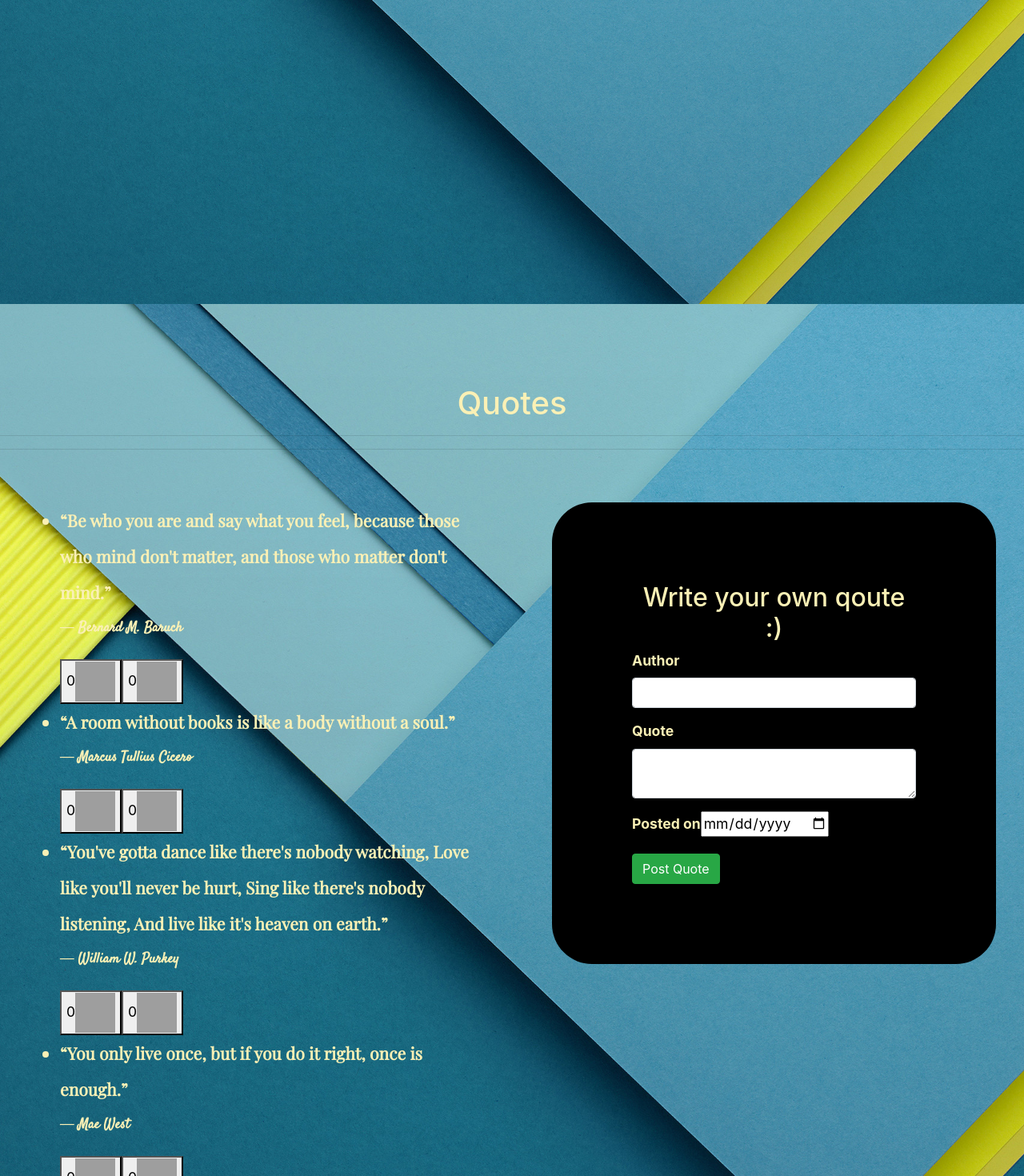
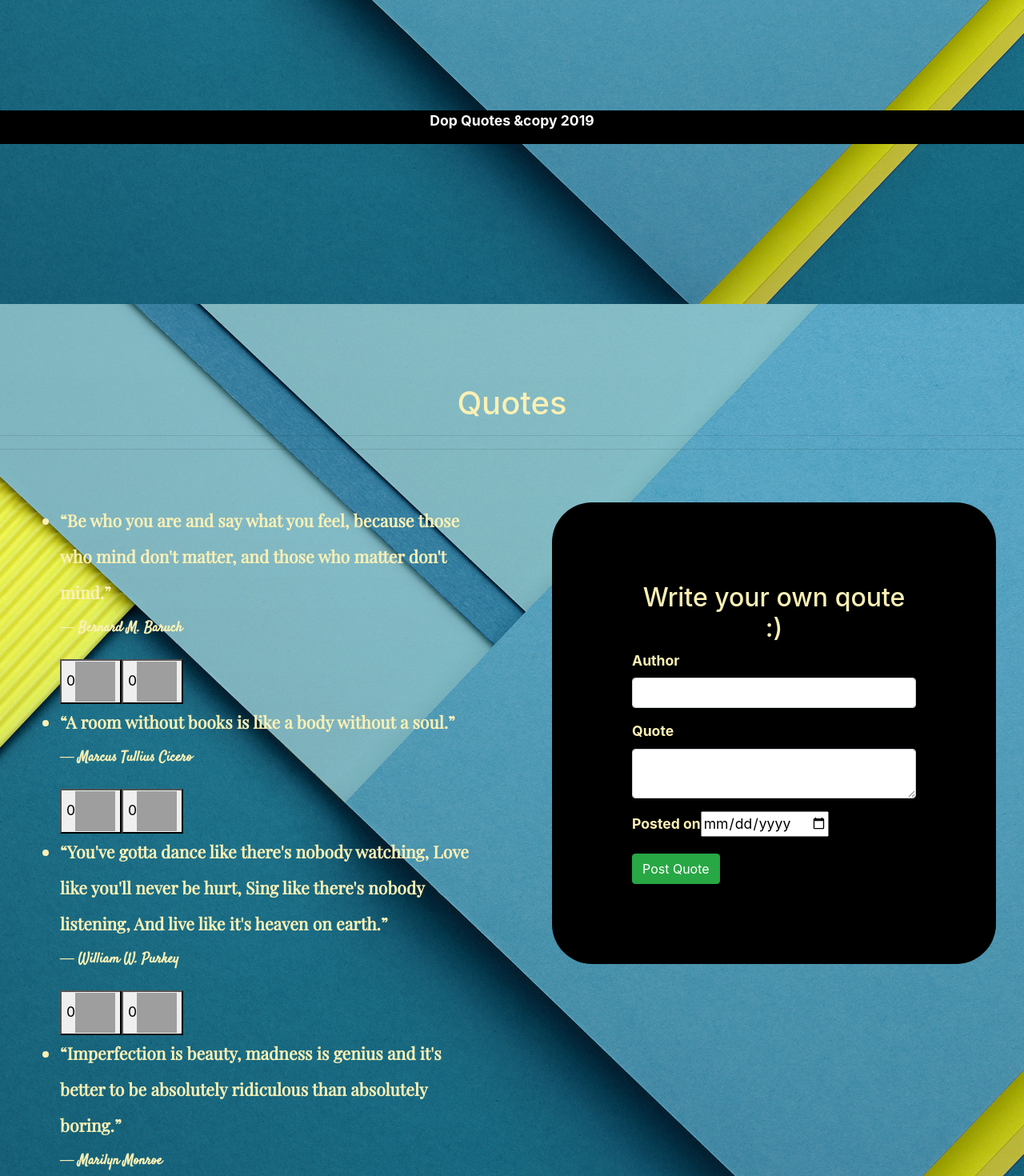
Before and after one commit to Sangwa-C/Quotes, an Angular app: page / in a window 1280 px wide. Shown: the part 620-2090 px from the top of the page at 80% size. Built offline with nearby package versions, Linux system fonts and the light colour scheme; grey boxes are pictures that could not be loaded.

Commit message:
updated the q-form components

```diff
--- a/src/app/q-body/q-body.component.css
+++ b/src/app/q-body/q-body.component.css
@@ -31,4 +31,15 @@ button{
   padding:100px;
   background-color: black;
   border-radius:50px;
+  /* margin-top: 100px; */
 }
+
+.footer {
+  position: fixed;
+  left: 0;
+  bottom: 0;
+  width: 100%;
+  background-color: black;
+  color: white;
+  text-align: center;
+}
--- a/src/app/q-body/q-body.component.html
+++ b/src/app/q-body/q-body.component.html
@@ -21,9 +21,13 @@
     <div class="col-sm-6">
       <div class="form">
 
-        <app-q-form (addQuote)="addNewQuotes($event)"></app-q-form>
+        <app-q-form (addQuotes)="addNewQuotes($event)"></app-q-form>
       </div>
     </div>
   </div>
+  <div class="footer">
+    <p>Dop Quotes &copy 2019</p>
+  </div>
+
 </div>
 <!-- </div> -->
--- a/src/app/q-body/q-body.component.ts
+++ b/src/app/q-body/q-body.component.ts
@@ -12,9 +12,9 @@ export class QBodyComponent implements OnInit {
     new Quotes(1,"“Be who you are and say what you feel, because those who mind don't matter, and those who matter don't mind.”" , "― Bernard M. Baruch", new Date(2017,5,14)),
     new Quotes(2,"“A room without books is like a body without a soul.”" , "― Marcus Tullius Cicero", new Date(2017,12,25)),
     new Quotes(3,"“You've gotta dance like there's nobody watching, Love like you'll never be hurt, Sing like there's nobody listening, And live like it's heaven on earth.”" , "― William W. Purkey", new Date(2018,3,18)),
-    new Quotes(4,"“You only live once, but if you do it right, once is enough.”" , "― Mae West", new Date(2018,7,18)),
+    // new Quotes(4,"“You only live once, but if you do it right, once is enough.”" , "― Mae West", new Date(2018,7,18)),
     new Quotes(5,"“Imperfection is beauty, madness is genius and it's better to be absolutely ridiculous than absolutely boring.”" , "― Marilyn Monroe", new Date(2019,1,27)),
-    new Quotes(6,"“I may not have gone where I intended to go, but I think I have ended up where I needed to be.”" , "― douglas adams", new Date(2019,6,27)),
+    // new Quotes(6,"“I may not have gone where I intended to go, but I think I have ended up where I needed to be.”" , "― douglas adams", new Date(2019,6,27)),
   ]
 
 
@@ -35,6 +35,7 @@ export class QBodyComponent implements OnInit {
     quote.id = quotaLength+1;
     quote.post = new Date(quote.post)
     this.khaki.push(quote)
+    console.log(quote)
   }
 
   constructor() { }
--- a/src/app/q-form/q-form.component.html
+++ b/src/app/q-form/q-form.component.html
@@ -14,8 +14,8 @@
 
         <div class="form-group">
           <label for="quote">Quote</label>
-          <textarea type="text" class="form-control" id="word" [(ngModel)]="newQuotes.quote" name="quote" #quote='ngModel' required></textarea>
-          <div [hidden]="quote.valid || quote.pristine" class="alert alert-danger">
+          <textarea type="text" class="form-control" id="word" [(ngModel)]="newQuotes.word" name="word" #word='ngModel' required></textarea>
+          <div [hidden]="word.valid || word.pristine" class="alert alert-danger">
             <p>Name is required</p>
             <!-- Display {{newQuotes.word}} -->
            </div>
--- a/src/app/q-form/q-form.component.ts
+++ b/src/app/q-form/q-form.component.ts
@@ -15,6 +15,7 @@ export class QFormComponent implements OnInit {
 
   addquote() {
     this.addQuotes.emit(this.newQuotes);
+    console.log(this.newQuotes)
   }
 
   constructor() {}
--- a/src/app/quote-child/quote-child.component.html
+++ b/src/app/quote-child/quote-child.component.html
@@ -3,4 +3,4 @@
 
 <p>posted for {{khaki.nDate|dCounting}} days</p>
 
-<button (click)= 'removeQuote(true)' class="btn btn-outline-danger">Remove Goals</button>
+<button (click)= 'removeQuote(true)' class="btn btn-outline-danger">Remove Quote</button>
--- a/src/app/updown/updown.component.ts
+++ b/src/app/updown/updown.component.ts
@@ -9,6 +9,7 @@ export class UpdownComponent implements OnInit {
 
 yup=0
 nopu=0
+
 
 san(){
   this.yup=this.yup+1
```
Also changed, not shown: src/app/app.component.html (line endings or trailing spaces).
